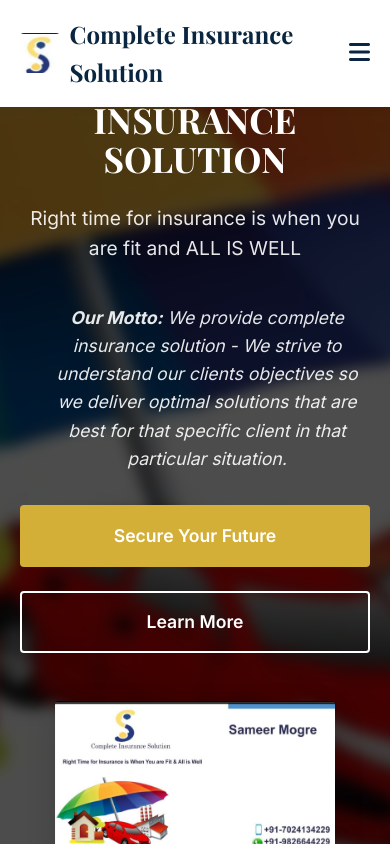
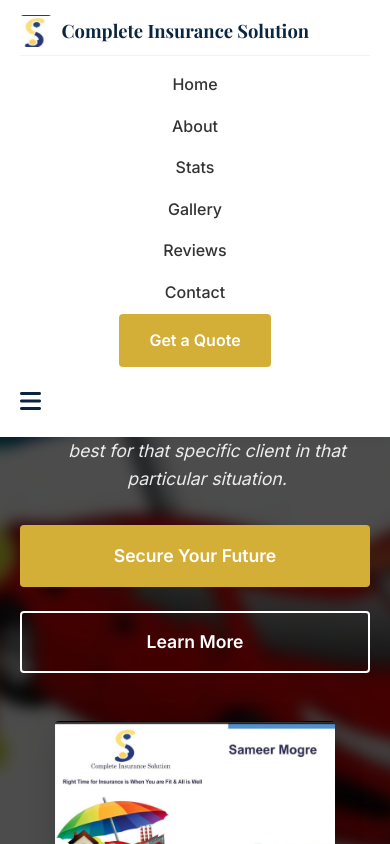
Before and after one commit to atharva-mogre/Complete-Insurance-Solution, a website: page index.html in a window 390 px wide. Both pictures are taken after a click on the element 359 px from the left and 53 px from the top of the page. Shown: the top 844 px of the page. Drawn offline with nearby package versions, Linux system fonts and the light colour scheme.

Commit message:
Fix mobile navbar overlap and enable responsive hamburger menu

```diff
--- a/css/style.css
+++ b/css/style.css
@@ -801,12 +801,45 @@ textarea {
 }
 
 @media (max-width: 768px) {
-    .nav-links, .nav-cta {
-        display: none; /* In a real app, implement a mobile menu toggle */
+    .nav-container {
+        flex-wrap: wrap;
+    }
+    .logo a {
+        font-size: 1.15rem;
+    }
+    .nav-logo {
+        height: 32px;
+    }
+    .nav-links {
+        display: none;
+        width: 100%;
+        flex-direction: column;
+        text-align: center;
+        gap: 1rem;
+        padding-top: 1rem;
+        margin-top: 0.5rem;
+        border-top: 1px solid rgba(0, 0, 0, 0.05);
+    }
+    .nav-cta {
+        display: none;
+        width: 100%;
+        text-align: center;
+        padding-bottom: 1rem;
+        margin-top: 0.5rem;
+    }
+    .nav-links.nav-active {
+        display: flex;
+    }
+    .nav-cta.nav-active {
+        display: block;
     }
 
     .mobile-menu {
         display: block;
+    }
+
+    .hero {
+        padding-top: 120px;
     }
 
     .hero h1 {
@@ -834,6 +867,10 @@ textarea {
         flex-direction: column;
         gap: 1rem;
     }
+
+    .section-padding {
+        padding: 50px 0;
+    }
 }
 
 @media (max-width: 576px) {
--- a/js/main.js
+++ b/js/main.js
@@ -12,6 +12,29 @@ document.addEventListener('DOMContentLoaded', () => {
             navbar.classList.remove('scrolled');
         }
     });
+
+    /* ==========================================================================
+       Mobile Hamburger Menu
+       ========================================================================== */
+    const mobileMenuBtn = document.querySelector('.mobile-menu');
+    const navLinks = document.querySelector('.nav-links');
+    const navCta = document.querySelector('.nav-cta');
+
+    if (mobileMenuBtn) {
+        mobileMenuBtn.addEventListener('click', () => {
+            navLinks.classList.toggle('nav-active');
+            navCta.classList.toggle('nav-active');
+        });
+
+        // Close menu when a link is clicked
+        const navItems = document.querySelectorAll('.nav-links a, .nav-cta a');
+        navItems.forEach(item => {
+            item.addEventListener('click', () => {
+                navLinks.classList.remove('nav-active');
+                navCta.classList.remove('nav-active');
+            });
+        });
+    }
 
     /* ==========================================================================
        Animated Counters (Facts & Figures)
```
